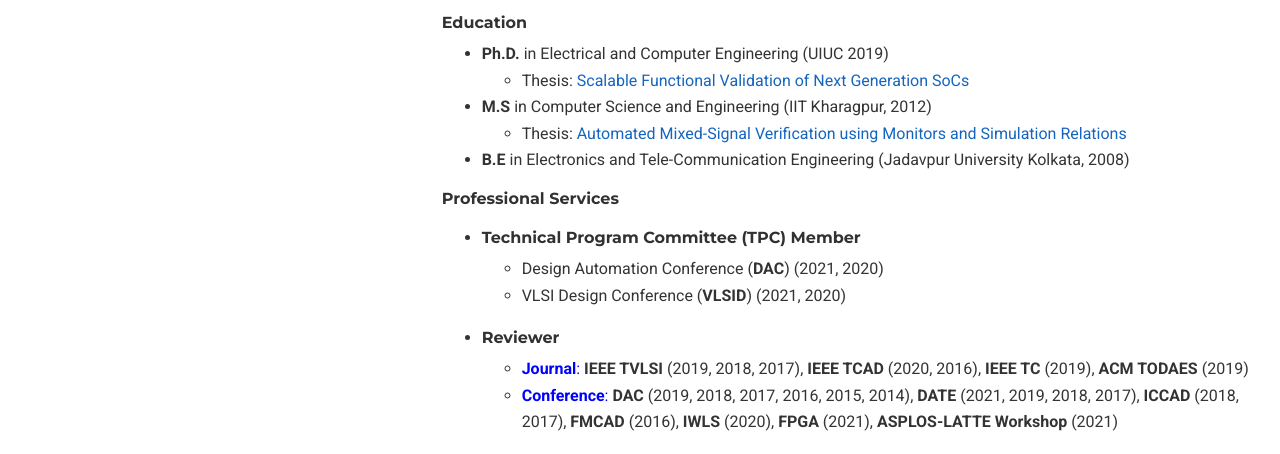
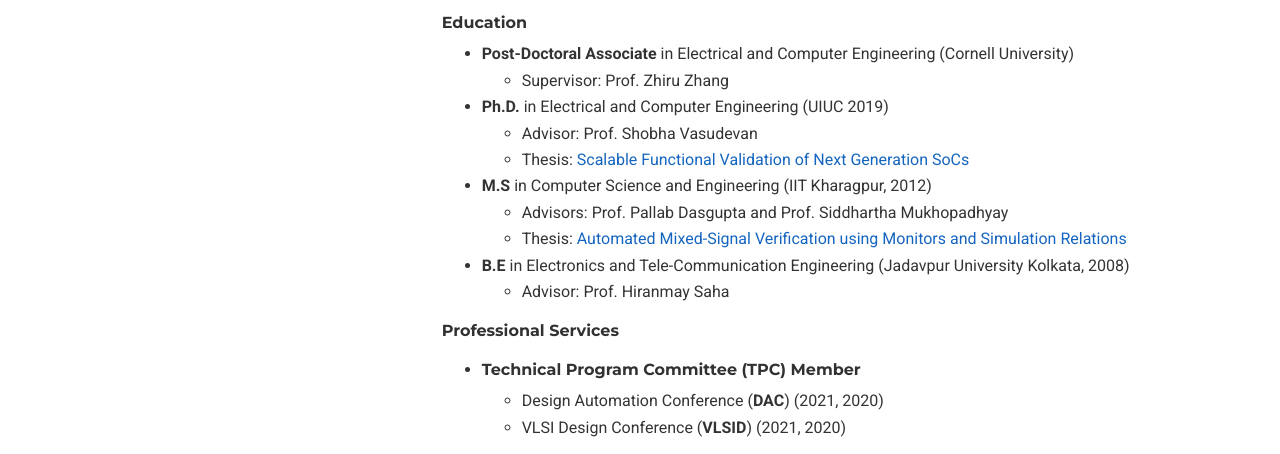
Before and after one commit to paldebjit/paldebjit.github.io, a plain HTML site: page index.html in a window 1280 px wide. Shown: the part 586-1040 px from the top of the page. Drawn offline with nearby package versions, Linux system fonts and the light colour scheme; some icons are missing.

Commit message:
Adding Cornell in Education

```diff
--- a/index.html
+++ b/index.html
@@ -854,17 +854,28 @@
 </ul>
 <h4 id="education"><strong>Education</strong></h4>
 <ul>
+<li><strong>Post-Doctoral Associate</strong> in Electrical and Computer Engineering (Cornell University)
+<ul>
+<li>Supervisor: Prof. Zhiru Zhang</li>
+</ul>
+</li>
 <li><strong>Ph.D.</strong> in Electrical and Computer Engineering (UIUC 2019)
 <ul>
+<li>Advisor: Prof. Shobha Vasudevan</li>
 <li>Thesis: <a href="uploads/doctoral_dissertation_dpal2.pdf" target="_blank">Scalable Functional Validation of Next Generation SoCs</a></li>
 </ul>
 </li>
 <li><strong>M.S</strong> in Computer Science and Engineering (IIT Kharagpur, 2012)
 <ul>
+<li>Advisors: Prof. Pallab Dasgupta and Prof. Siddhartha Mukhopadhyay</li>
 <li>Thesis: <a href="uploads/master_dissertation_dpal2.pdf" target="_blank">Automated Mixed-Signal Verification using Monitors and Simulation Relations</a></li>
 </ul>
 </li>
-<li><strong>B.E</strong> in Electronics and Tele-Communication Engineering (Jadavpur University Kolkata, 2008)</li>
+<li><strong>B.E</strong> in Electronics and Tele-Communication Engineering (Jadavpur University Kolkata, 2008)
+<ul>
+<li>Advisor: Prof. Hiranmay Saha</li>
+</ul>
+</li>
 </ul>
 <h4 id="professional-services"><strong>Professional Services</strong></h4>
 <ul>
```
Also changed, not shown: index.json (+1 -1 lines).
